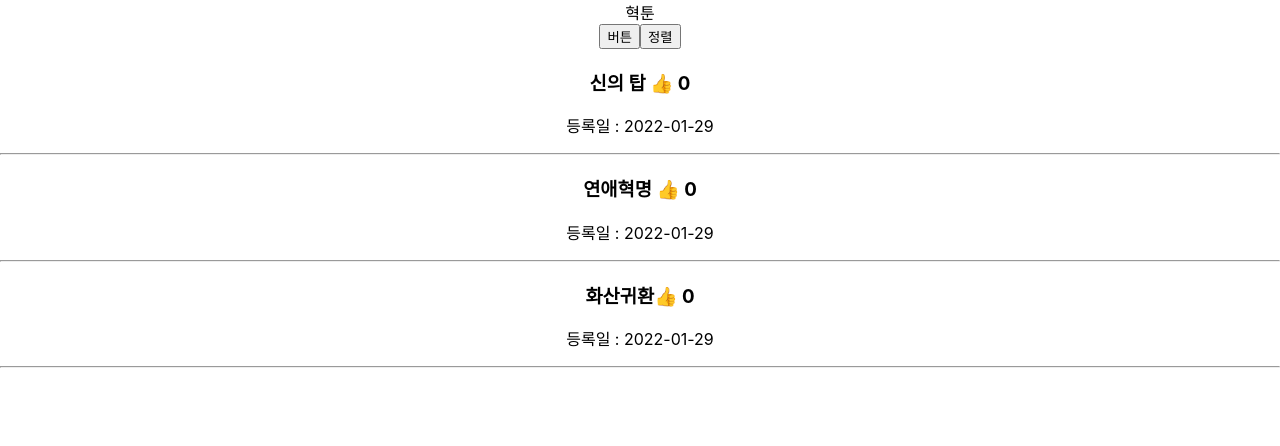
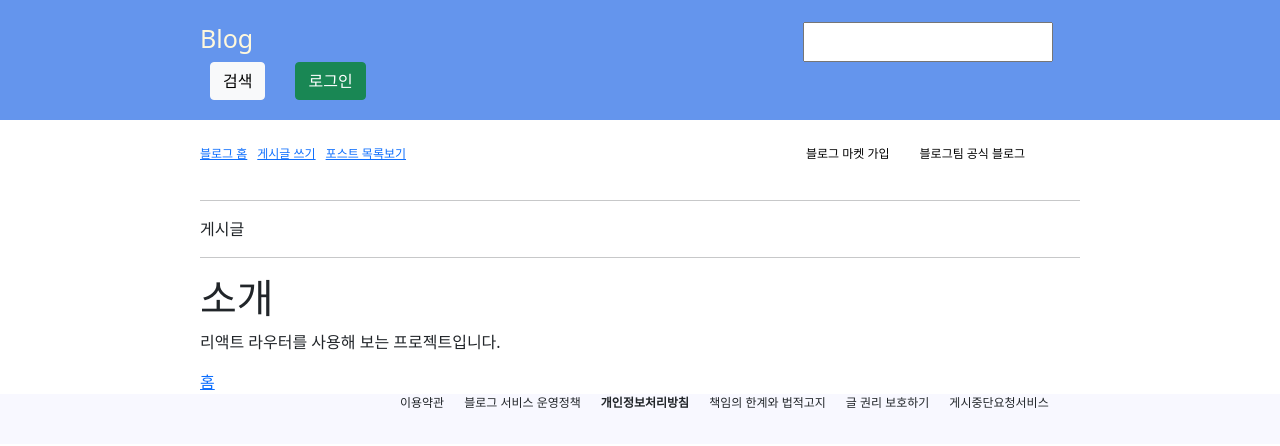
Before and after one commit to Jaehyeok65/ReactBlog, a React (Create React App) app: page /about in a window 1280 px wide. Shown: the top 446 px of the page. Built offline with nearby package versions, Linux system fonts and the light colour scheme.

Commit message:
Blog 만들기 (페이지네이션 적용)

```diff
--- a/src/App.css
+++ b/src/App.css
@@ -2,37 +2,130 @@
   text-align: center;
 }
 
-.App-logo {
-  height: 40vmin;
-  pointer-events: none;
+body {
+  font-family: 'nanumsqare';
 }
 
-@media (prefers-reduced-motion: no-preference) {
-  .App-logo {
-    animation: App-logo-spin infinite 20s linear;
-  }
+.item1 {
+  font-size : 25px;
+}
+.item2 {
+  width: 100px;
+  margin-left : 550px;
+
+}
+.item3 {
+  margin-left:10px;
 }
 
-.App-header {
-  background-color: #282c34;
-  min-height: 100vh;
-  display: flex;
-  flex-direction: column;
-  align-items: center;
-  justify-content: center;
-  font-size: calc(10px + 2vmin);
-  color: white;
+.item4 {
+  margin-left:30px;
+}
+.input-bar {
+  width: 250px;
+  height: 40px;
 }
 
-.App-link {
-  color: #61dafb;
+.게시글버튼 {
+  margin-left: 880px;
+}
+.footer {
+
+  background:ghostwhite;
+  position: relative;
+  font-size:12px;
+  bottom: 0px;
+  height: 50px;
+
 }
 
-@keyframes App-logo-spin {
-  from {
-    transform: rotate(0deg);
-  }
-  to {
-    transform: rotate(360deg);
-  }
+.nav {
+
+  background: cornflowerblue;
+  width: 100%;
+  display: flex;
+  flex-direction: row; /*중심축 결정 */
+  position: sticky;  /*고정 (스크롤해도 화면에 고정*/
+  padding: 20px;
+  color: cornsilk;
+
 }
+
+
+.margin1 {
+  margin-left:200px;
+  margin-right:200px;
+}
+
+.margin2 {
+  margin-left:180px;
+  margin-right:200px;
+}
+.span1 {
+  font-size:12px;
+}
+
+.span2 {
+  margin-left : 10px;
+  font-size:12px;
+}
+
+.span3 {
+  margin-left : 10px;
+  font-size:12px;
+}
+
+.span4 {
+  margin-left : 10px;
+  font-size:12px;
+}
+
+.span5 {
+  margin-left : 10px;
+  font-size:12px;
+}
+
+.span6 {
+  margin-left : 400px;
+  font-size:12px;
+}
+
+.span7 {
+  margin-left : 30px;
+  font-size:12px;
+}
+
+.span8 {
+  margin-left : 200px;
+}
+
+.span9 {
+  margin-left : 20px;
+}
+
+.span10 {
+  margin-left : 20px;
+  font-weight: bolder;
+}
+
+.span11 {
+  margin-left : 20px;
+}
+
+.span12 {
+  margin-left : 20px;
+}
+
+.span13 {
+  margin-left : 20px;
+}
+
+.nav2 {
+
+  width: 100%;
+  display: flex;
+  flex-direction: row; /*중심축 결정 */
+  padding: 20px;
+  color: black;
+
+}
--- a/src/App.js
+++ b/src/App.js
@@ -1,66 +1,84 @@
 /* eslint-disable */
-import React, { useState } from 'react';
+import React, { useState, useEffect } from 'react';
 import './App.css';
+import axios from 'axios';
+import { Link, Route, BrowserRouter as Router, Routes} from 'react-router-dom';
+import Home from './pages/Home';
+import Write from './pages/Write';
+import List from './pages/List';
+import About from './pages/About';
+
+
 
 function App() {
 
-  let [웹툰제목,웹툰제목변경] = useState(['신의 탑', '연애혁명', '화산귀환']);
-  let [숫자,숫자변경] = useState([0,0,0]);
 
-  function 제목변경() {
-    let 제목데이터 = [...웹툰제목];
-    제목데이터[0] = '최강신선';
-    웹툰제목변경(제목데이터);
-  }
 
-  function 정렬() {
-    let 정렬데이터 = [...웹툰제목];
-    정렬데이터[0] = '연애혁명';
-    정렬데이터[1] = '신의 탑';
-    웹툰제목변경(정렬데이터);
-  }
 
-  function 숫자변경1() {
-    let 숫자데이터 = [...숫자];
-    숫자데이터[0] = 숫자데이터[0] + 1;
-    숫자변경(숫자데이터);
-  }
 
-  function 숫자변경2() {
-    let 숫자데이터 = [...숫자];
-    숫자데이터[1] = 숫자데이터[1] + 1;
-    숫자변경(숫자데이터);
-  }
-
-  function 숫자변경3() {
-    let 숫자데이터 = [...숫자];
-    숫자데이터[2] = 숫자데이터[2] + 1;
-    숫자변경(숫자데이터);
-  }
 
 
 
 
   return (
-    <div className="App">
-    <div className="black-nav">
-      <div>혁툰</div>
-    </div>
-    <div className="lists">
-      <button onClick={제목변경}>버튼</button>
-      <button onClick={정렬}>정렬</button>
-      <h3> { 웹툰제목[0] } <span onClick={ 숫자변경1}>👍</span> {숫자[0]}</h3>
-      <p>등록일 : 2022-01-29</p>
-      <hr/>
-      <h3> { 웹툰제목[1] } <span onClick={ 숫자변경2}>👍</span> {숫자[1]}</h3>
-      <p>등록일 : 2022-01-29</p>
-      <hr/>
-      <h3> { 웹툰제목[2] }<span onClick={ 숫자변경3}>👍</span> {숫자[2]}</h3>
-      <p>등록일 : 2022-01-29</p>
-      <hr/>
-    </div>
+    <div>
+      <head>
+        <meta charSet='UTF-8' />
+        <link href="https://cdn.jsdelivr.net/npm/bootstrap@5.1.3/dist/css/bootstrap.min.css" rel="stylesheet" integrity="sha384-1BmE4kWBq78iYhFldvKuhfTAU6auU8tT94WrHftjDbrCEXSU1oBoqyl2QvZ6jIW3" crossorigin="anonymous"></link>
+        <script src="https://cdn.jsdelivr.net/npm/bootstrap@5.1.3/dist/js/bootstrap.bundle.min.js" integrity="sha384-ka7Sk0Gln4gmtz2MlQnikT1wXgYsOg+OMhuP+IlRH9sENBO0LRn5q+8nbTov4+1p" crossorigin="anonymous"></script>
+      </head>
+
+      <div className='nav'>
+      <div className='margin1'>
+      <span className='item1'>
+        Blog
+      </span>
+      <span className='item2'>
+        <input type ='text' className='input-bar' />
+      </span>
+      <span className='item3'>
+      <button type="button" class="btn btn-light">검색</button>
+      </span>
+      <span className='item4'>
+      <button type="button" class="btn btn-success">로그인</button>
+      </span>
+      </div>
+      </div>
+      <Router>
+      <div className='nav2'>
+        <div className='margin2'>
+        <span className='span1'><Link to=''>블로그 홈</Link></span>
+        <span className='span2'><Link to='write'>게시글 쓰기</Link></span>
+        <span className='span3'><Link to='list'>포스트 목록보기</Link></span>
+        <span className='span6'>블로그 마켓 가입</span>
+        <span className='span7'>블로그팀 공식 블로그</span>
+        </div>
+      </div>
+      <article className='margin1'>
+        <hr />
+        <span>게시글</span>
+        <hr />
+        <Routes>
+          <Route exact path='/' element={<Home />} />
+          <Route path='/list' element={<List />} />
+          <Route path='/write' element={<Write />} />
+          <Route path='/about' element={<About />} />
+        </Routes>
+      </article>
+      </Router>
+      <footer className='footer'>
+      <div className='margin1'>
+        <span className='span8'>이용약관</span>
+        <span className='span9'>블로그 서비스 운영정책</span>
+        <span className='span10'>개인정보처리방침</span>
+        <span className='span11'>책임의 한계와 법적고지</span>
+        <span className='span12'>글 권리 보호하기</span>
+        <span className='span13'>게시중단요청서비스</span>
+        </div>
+      </footer>
     </div>
   );
 }
 
+
 export default App;
--- /dev/null
+++ b/src/Components/Modal.jsx
@@ -0,0 +1,16 @@
+/* eslint-disable */
+import React, { useState } from 'react';
+
+
+function Modal(props) {
+
+  return (
+    <div>
+      <h4>제목 : {props.title}</h4>
+      <p>내용 : {props.contents}</p>
+      <hr/>
+    </div>
+  );
+}
+
+export default Modal;
--- a/src/index.js
+++ b/src/index.js
@@ -2,16 +2,8 @@ import React from 'react';
 import ReactDOM from 'react-dom';
 import './index.css';
 import App from './App';
-import reportWebVitals from './reportWebVitals';
 
 ReactDOM.render(
-  <React.StrictMode>
-    <App />
-  </React.StrictMode>,
+    <App />,
   document.getElementById('root')
 );
-
-// If you want to start measuring performance in your app, pass a function
-// to log results (for example: reportWebVitals(console.log))
-// or send to an analytics endpoint. Learn more: https://bit.ly/CRA-vitals
-reportWebVitals();
--- /dev/null
+++ b/src/pages/About.jsx
@@ -0,0 +1,13 @@
+import { Link } from 'react-router-dom';
+
+const About = () => {
+    return (
+      <div>
+        <h1>소개</h1>
+        <p>리액트 라우터를 사용해 보는 프로젝트입니다.</p>
+        <Link to="/">홈</Link>
+      </div>
+    );
+  };
+
+  export default About;
--- /dev/null
+++ b/src/pages/Home.jsx
@@ -0,0 +1,12 @@
+import React from 'react';
+
+const Home = () => {
+
+  return (
+    <div>
+      <h1>홈</h1>
+    </div>
+  );
+};
+
+export default Home;
--- /dev/null
+++ b/src/pages/List.css
@@ -0,0 +1,54 @@
+.custom-btn {
+    width: 50px;
+    height: 40px;
+    color: #fff;
+    border-radius: 5px;
+    padding: 10px 25px;
+    font-family: 'Lato', sans-serif;
+    font-weight: 500;
+    background: transparent;
+    cursor: pointer;
+    transition: all 0.3s ease;
+    position: relative;
+    display: inline-block;
+     box-shadow:inset 2px 2px 2px 0px rgba(255,255,255,.5),
+     7px 7px 20px 0px rgba(0,0,0,.1),
+     4px 4px 5px 0px rgba(0,0,0,.1);
+    outline: none;
+  }
+
+  .btn-16 {
+    border: none;
+    color: #000;
+  }
+  .btn-16:after {
+    position: absolute;
+    content: "";
+    width: 0;
+    height: 100%;
+    top: 0;
+    left: 0;
+    direction: rtl;
+    z-index: -1;
+    box-shadow:
+     -7px -7px 20px 0px #fff9,
+     -4px -4px 5px 0px #fff9,
+     7px 7px 20px 0px #0002,
+     4px 4px 5px 0px #0001;
+    transition: all 0.3s ease;
+  }
+  .btn-16:hover {
+    color: #000;
+  }
+  .btn-16:hover:after {
+    left: auto;
+    right: 0;
+    width: 100%;
+  }
+  .btn-16:active {
+    top: 2px;
+  }
+
+  .footers {
+      text-align: center;
+  }
--- /dev/null
+++ b/src/pages/List.jsx
@@ -0,0 +1,64 @@
+import axios from 'axios';
+import React,{ useState, useEffect} from 'react';
+import Modal from '../Components/Modal';
+import './List.css';
+
+
+function List() {
+
+var [post,setPost] = useState([]); //게시글 담을 state 선언
+var [limit,setLimit] = useState(10);
+var [page,setPage] = useState(1);
+var [total,setTotal] = useState(0);
+
+
+
+  useEffect(function() { //ComponentDidMount 역할 = 최초 렌더 되기전에 서버에서 데이터를 받아서 state에 저장.
+    axios.get('http://localhost:8088/list')
+    .then(res => {
+      setPost(res.data);
+    })
+    console.log('이게 실행되는지 테스트');
+
+    axios.get('http://localhost:8088/recordcounts')
+    .then(res => {
+      setPage(res.data.pg);
+      setLimit(res.data.sz);
+      setTotal(res.data.recordCount);
+    })
+  },[]);
+
+  useEffect(function() {
+    axios.get('http://localhost:8088/list?pg='+page+'&sz='+limit)
+    .then(res => {
+      setPost(res.data);
+    })
+  },[page,limit]);
+
+
+  const pagenum = Math.ceil(total / limit);
+  console.log(total);
+
+
+
+    return(
+        <div>
+          <div>
+          {post.map(post => {
+            return <Modal title={post.title} contents={post.contents} />
+          })}
+          </div>
+          <footer className = 'footers'>
+            <button className='custom-btn btn-16' onClick={() => setPage(page - 1)} disabled={page === 1}>&lt;</button>
+            {Array(pagenum).fill().map((v,i) => {
+              return <button className='custom-btn btn-16' key = {i+1} onClick={() => setPage(i+1)}
+              aria-current={page === i + 1 ? "page" : null}
+              >{i + 1}</button>
+            })}
+            <button className='custom-btn btn-16' onClick={() => setPage(page + 1)} disabled={page === pagenum}>&gt;</button>
+          </footer>
+        </div>
+    );
+}
+
+export default List;
--- /dev/null
+++ b/src/pages/Write.css
@@ -0,0 +1,30 @@
+.inputs {
+    border: none;
+
+    width: 1000px;
+
+    font-size: 30px;
+
+}
+
+.inputs2 {
+    border: none;
+
+    width: 1140px;
+    height: 800px;
+
+
+}
+input:focus {
+    outline: none;
+}
+
+textarea:focus {
+    outline: none;
+}
+
+.submits {
+    border-radius: 12px;
+    width: 100px;
+    border-color: white;
+}
--- /dev/null
+++ b/src/pages/Write.jsx
@@ -0,0 +1,22 @@
+import React from 'react';
+import './Write.css';
+
+function Write() {
+
+
+    return(
+        <div>
+
+            <form action='http://localhost:8088/blog' method='post'>
+                <input type='text' name='title' placeholder='제목' className='inputs' />
+                <input type='submit' value='발행' className='submits' />
+                <hr/>
+                <br/>
+                <br/>
+                <textarea name='contents' placeholder='#을 이용하여 태그를 추가해보세요' className='inputs2' />
+            </form>
+        </div>
+    );
+}
+
+export default Write;
```
Also changed, not shown: src/Project.jsx (added, +12 -0 lines).
